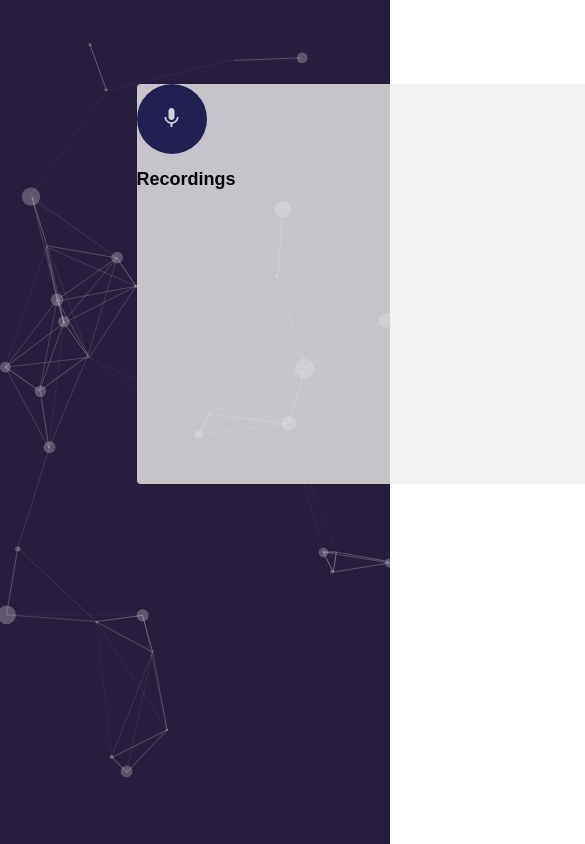
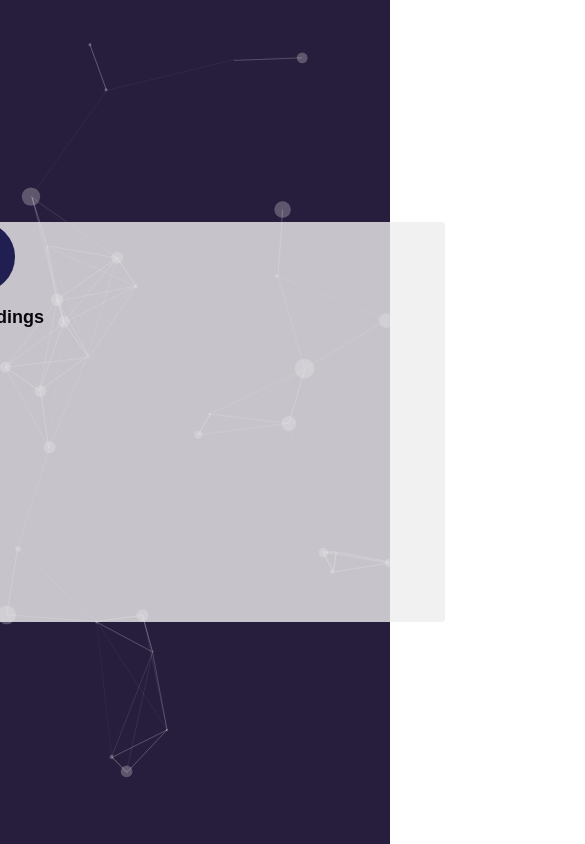
Before and after one commit to bettyybei/moodia-web, a website: page index.html in a window 390 px wide. Shown: the top 844 px of the page, 585 px wide, since content can reach past the window. Drawn offline with nearby package versions, Linux system fonts and the light colour scheme; files that its build step writes are made by us from their sources; files whose address does not match are found by name.

Commit message:
made panel responsive

```diff
--- a/browser/style.css
+++ b/browser/style.css
@@ -3,14 +3,18 @@
 .panel {
   height: 400px;
   width: 500px;
+  position: absolute;
+  top: 50%;
+  left: 50%;
+  margin: -200px 0 0 -250px;
+  vertical-align: baseline;
   border-radius: 4px;
   z-index: 100;
-  top: 10%;
-  left: 35%;
   display: block;
   background-color: #eee;
-  position: absolute;
   opacity: 0.8;
+
+
 }
 
 ul {
```
